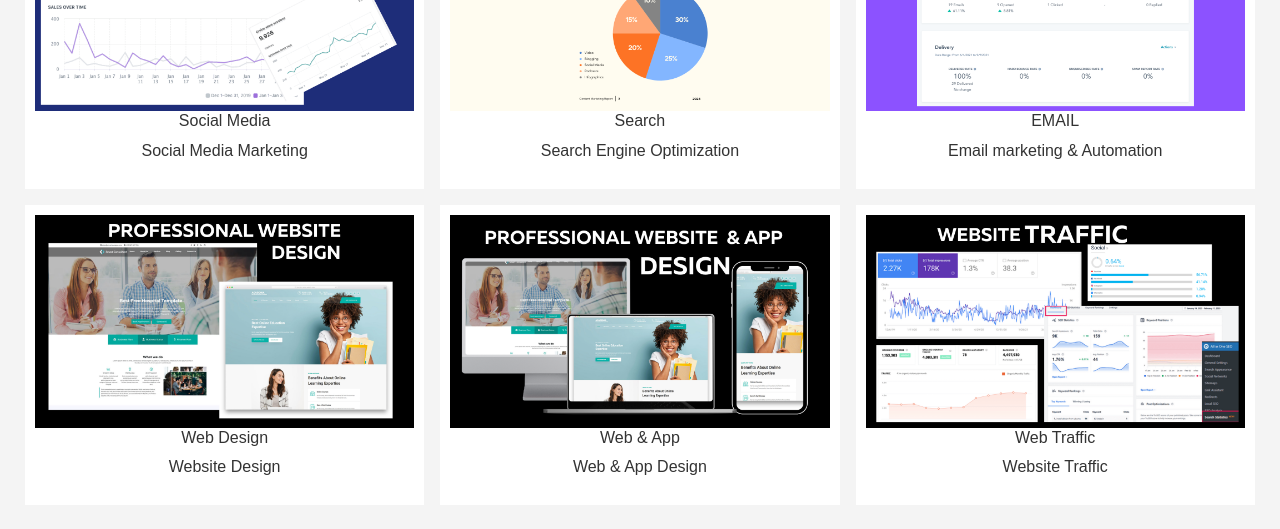
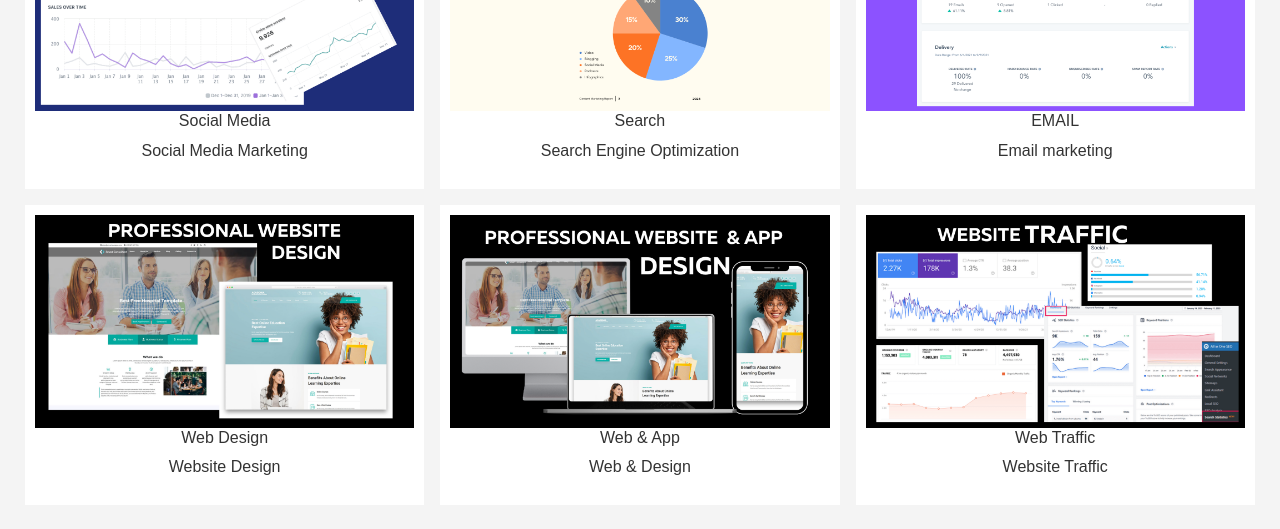
Before and after one commit to tegaFate/portfolio-g, a website: page view/index.ejs in a window 1280 px wide. Shown: the part 5220-5749 px from the top of the page. Drawn offline with nearby package versions, Linux system fonts and the light colour scheme; files that its build step writes are made by us from their sources.

Commit message:
initial commit

```diff
--- a/view/index.ejs
+++ b/view/index.ejs
@@ -405,7 +405,7 @@
                   <div class="content">
                   <img src="/assets/imgg/TEGAFATE EMAIL CAMPAIGN REPORT.png" alt="Car" style="width:100%">
                     <h4>EMAIL </h4>
-                    <p>Email marketing & Automation</p>
+                    <p>Email marketing</p>
                   </div>
                 </div>
 
@@ -420,7 +420,7 @@
                   <div class="content">
                   <img src="/assets/imgg/TEGAFATE PROFESSIONAL WEBSITE & APP DESIGN.png" alt="Car" style="width:100%">
                     <h4>Web & App</h4>
-                    <p>Web & App Design</p>
+                    <p>Web & Design</p>
                   </div>
                 </div>
                 <div class="column people">
```
